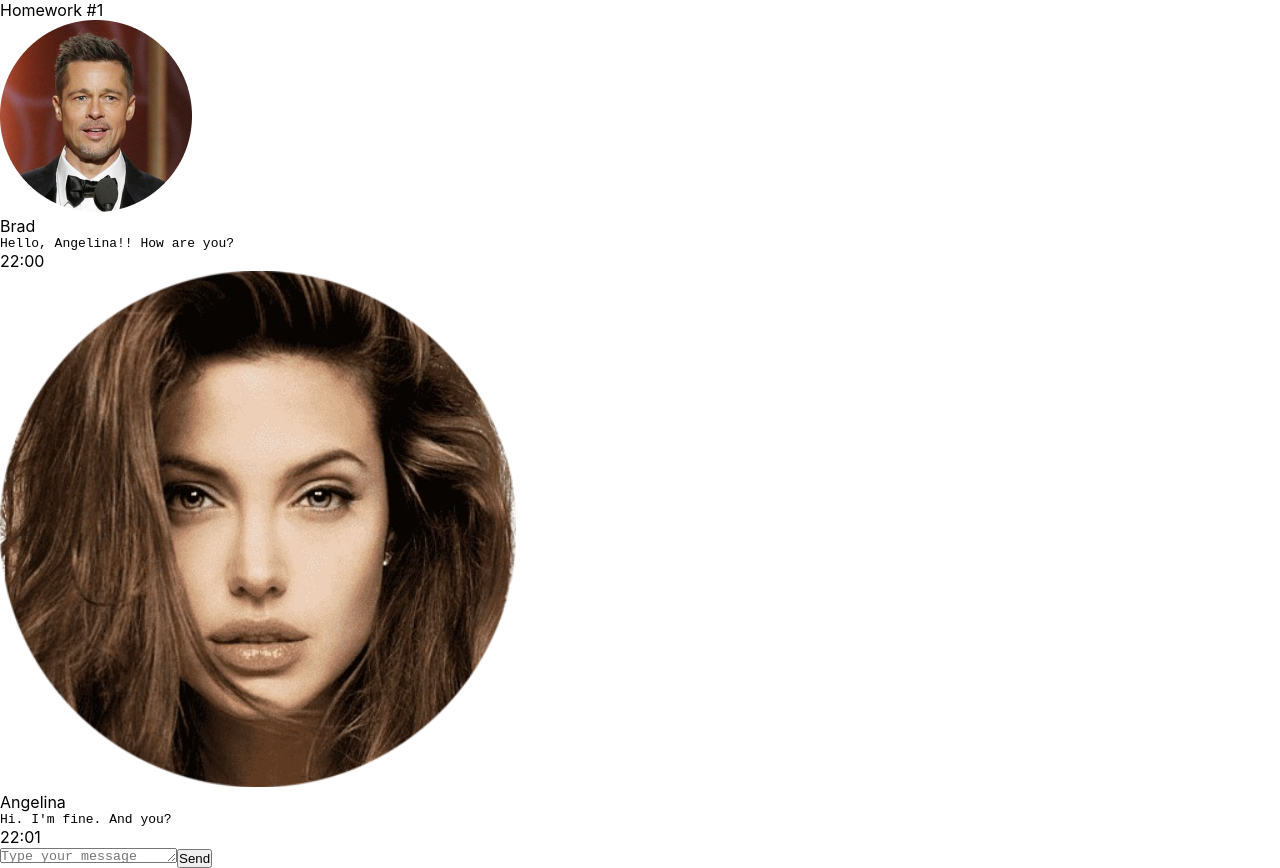
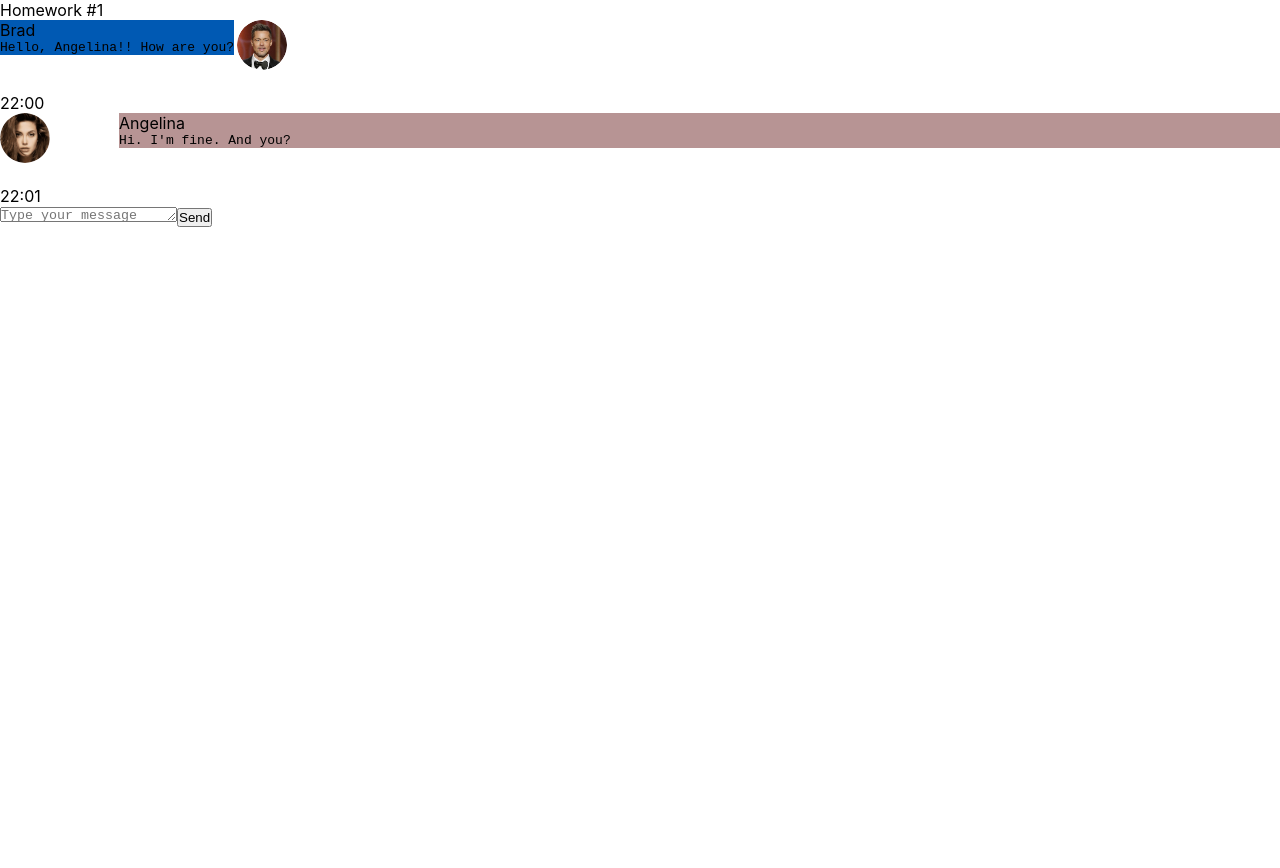
Before and after one commit to dai220885/hw01, a React (Create React App) app: page /#/pre-junior in a window 1280 px wide. Before the commit this address led to /. After the commit the page ends 800 px from the top, so only its background shows below. Built offline with nearby package versions, Linux system fonts and the light colour scheme.

Commit message:
add grid elements style

```diff
--- a/src/s2-homeworks/hw01/friend-message/FriendMessage.module.css
+++ b/src/s2-homeworks/hw01/friend-message/FriendMessage.module.css
@@ -3,15 +3,23 @@
 }
 
 .friendImageAndText {
-
+    display: grid;
+    grid-template-rows: 1fr 1fr;
+    grid-template-columns: 1fr 10fr;
+    grid-gap: 3px;
+    grid-template-areas:
+    "friendImg friendName "
+    "friendImg friendMessageText ";
 }
 
 .friendImageAndText img {
-
+    max-width: 50px;
+    border-radius: 50%;
+    grid-area: friendImg;
 }
 
 .friendText {
-
+    background-color: #b79494;
 }
 
 .friendText:after {
@@ -19,11 +27,11 @@
 }
 
 .friendName {
-
+    grid-area: friendName;
 }
 
 .friendMessageText {
-
+    grid-area: friendMessageText;
 }
 
 .friendTime {
--- a/src/s2-homeworks/hw01/message/Message.module.css
+++ b/src/s2-homeworks/hw01/message/Message.module.css
@@ -1,17 +1,27 @@
 .message {
+
 
 }
 
 .imageAndText {
-
+    display: grid;
+    grid-template-rows: 1fr 1fr;
+    grid-template-columns: 1fr 10fr;
+    grid-gap: 3px;
+    grid-template-areas:
+    "name img"
+    "messageText img";
 }
 
+
 .imageAndText img {
-
+    max-width: 50px;
+    border-radius: 50%;
+    grid-area: img;
 }
 
 .text {
-
+    background-color: #0059b3;
 }
 
 .text:after {
@@ -19,11 +29,11 @@
 }
 
 .name {
-
+grid-area: name;
 }
 
 .messageText {
-
+grid-area: messageText;
 }
 
 .time {
```
